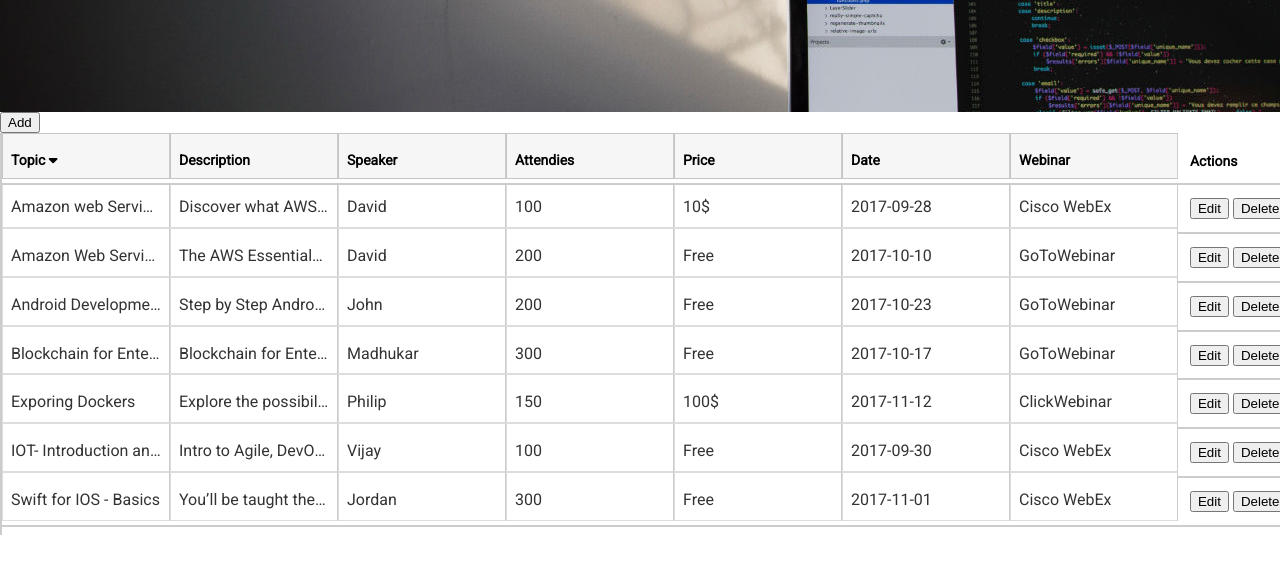
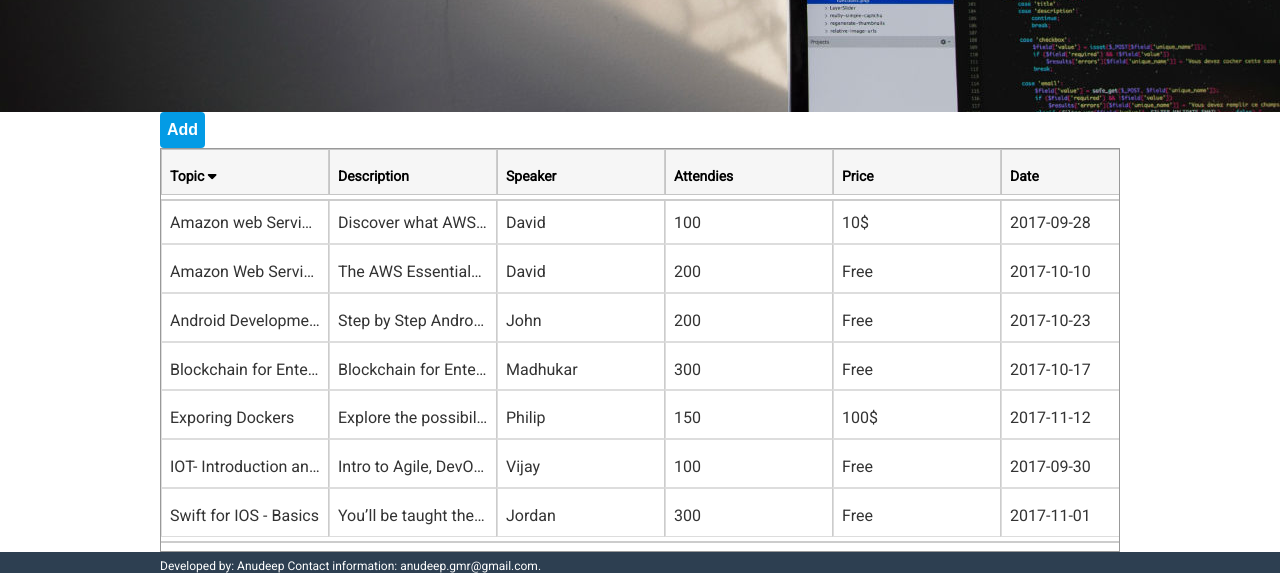
Before and after one commit to anudeepjusanu/amst, a website: page index.html in a window 1280 px wide. Shown: the part 348-921 px from the top of the page. Before the commit the page ends 883 px from the top, so only its background shows below. Drawn offline with Linux system fonts and the light colour scheme.

Commit message:
first commit

```diff
--- a/home/home.html
+++ b/home/home.html
@@ -1,2 +1,6 @@
-<button ng-click="vm.addRow()">Add</button>
-<grid-table sample-data="vm.sampleData" column-data="vm.columnData"></grid-table>
+<div class="row">
+    <button class="btn btn-primary" ng-click="vm.addRow()">Add</button>
+    <div class="main-container">
+        <grid-table sample-data="vm.sampleData" column-data="vm.columnData"></grid-table>
+    </div>
+</div>
--- a/home/home.js
+++ b/home/home.js
@@ -8,7 +8,10 @@
 
     function HeaderController(){
         var vm = this;
-        console.log("here");
+        this.user = {
+            username: '',
+            password: ''
+        }
     }
 
     function HomeController($window) {
--- a/index.html
+++ b/index.html
@@ -28,10 +28,9 @@
                                             <input class="form-control" type="password" ng-model="vm.user.password" placeholder="password">
                                         </div>
                                         <div class="login-btn">
-                                        	<button class="btn btn-primary right">Login</button>
-                                        	<div class="clear"></div>
+                                            <button class="btn btn-primary right" ng-click="vm.login()">Login</button>
+                                            <div class="clear"></div>
                                         </div>
-
                                     </form>
                                 </div>
                             </li>
@@ -54,6 +53,17 @@
     </header>
     <!-- main -->
     <main ui-view></main>
+    <footer id="footer">
+        <div class="content">
+            <div class="baseline">
+                <div style="margin-top:7px">
+                    Developed by: Anudeep
+					Contact information: anudeep.gmr@gmail.com.
+                </div>
+                <div class="clear"></div>
+            </div>
+        </div>
+    </footer>
     <!-- external scripts -->
     <script src="scripts/libs/jquery.min.js"></script>
     <script src="scripts/libs/jquery-ui.min.js"></script>
--- a/styles/app.css
+++ b/styles/app.css
@@ -29,8 +29,8 @@ ul {
     margin: 0 auto;
 }
 
-.right{
-	float: right;
+.right {
+    float: right;
 }
 
 .clear {
@@ -58,8 +58,8 @@ ul {
     border-radius: 4px;
 }
 
-.btn-primary{
-	background: #039be5;
+.btn-primary {
+    background: #039be5;
     color: #fff;
 }
 
@@ -182,12 +182,34 @@ header .header-menu a.auth {
     transition: border-color ease-in-out 0.15s, box-shadow ease-in-out 0.15s;
 }
 
-.login-btn{
-	margin-right: 25px;
+.login-btn {
+    margin-right: 25px;
 }
 
-header .header-menu .auth-link:hover > .login-box {
+header .header-menu .auth-link:hover>.login-box {
     display: block;
+}
+
+#footer {
+    position: relative;
+    width: 100%;
+    overflow-y: hidden;
+    background-color: #2d3f51;
+    background-image: none;
+    background-repeat: repeat-all;
+    color: #fff;
+    font-size: 12px;
+    font-style: normal;
+    text-transform: normal;
+}
+#footer .content {
+    position: relative;
+    width: 960px;
+    margin: 0 auto;
+}
+
+.main-container {
+    border: 1px solid #999;
 }
 
 .table-container {
@@ -198,7 +220,6 @@ header .header-menu .auth-link:hover > .login-box {
 
 .table {
     display: table;
-    border-left: 2px solid #ccc;
 }
 
 .table .table-row {
```
